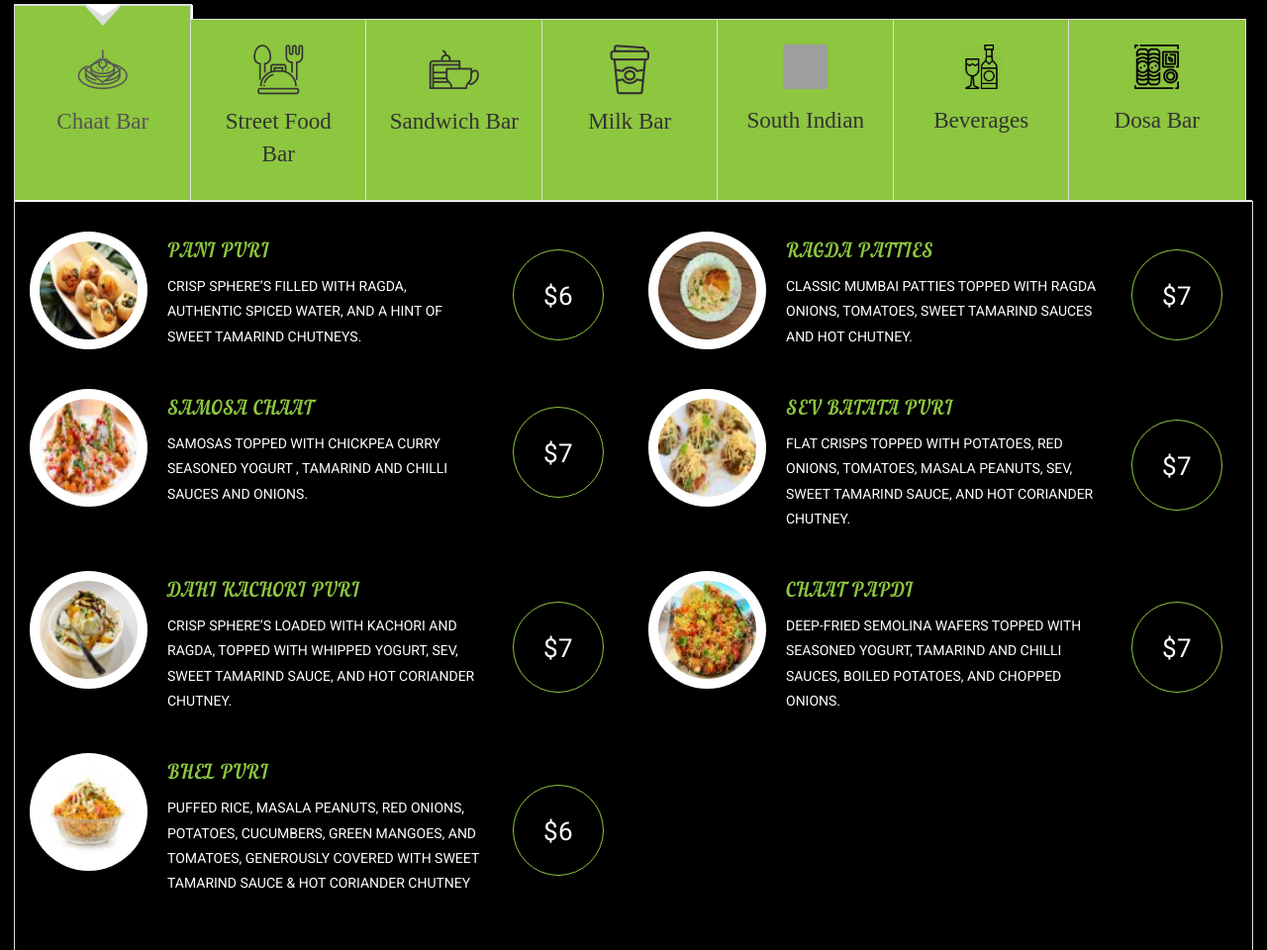
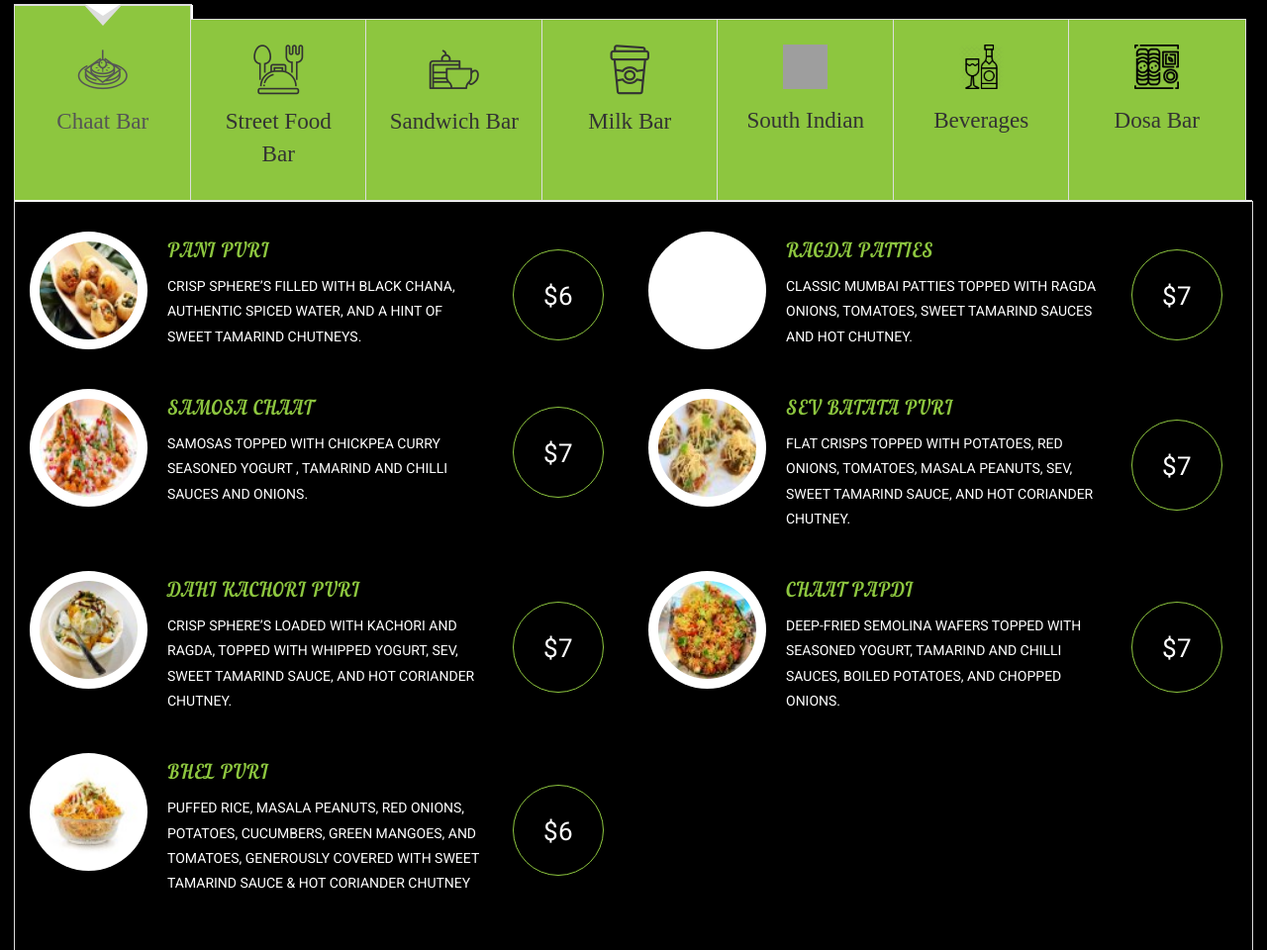
Before and after one commit to sarwankumar805/royalpaan_winnipeg, a PHP site: page /menu.html in a window 1280 px wide. Shown: the part 285-1245 px from the top of the page at 99% size. Run offline with PHP 8.4, Linux system fonts and the light colour scheme; some web fonts are replaced; grey boxes are pictures that could not be loaded.

Commit message:
Final upload

```diff
--- a/css/style.css
+++ b/css/style.css
@@ -1559,7 +1559,7 @@ textarea:focus, input:focus, select:focus, .bootstrap-select .dropdown-toggle:fo
 
 .footer-main{}
 .footer-news{
-	background:url(../images/newsletter-bg.jpg) no-repeat center;
+	background:url(../images/special_menu_bg.jpg) no-repeat center;
 	background-attachment:fixed;
 	background-size:cover;
 	position:relative;
--- a/menu.html
+++ b/menu.html
@@ -135,7 +135,7 @@ $('.fancyTabs').each(function() {
                                     <span class="icon-bar"></span>
                                 </button>
                                 <div class="logo">
-                                    <a class="navbar-brand js-scroll-trigger logo-header" href="index.php">
+                                    <a class="navbar-brand js-scroll-trigger logo-header" href="index.html">
                                         <img src="images/logo1 (2).png" alt="">
                                     </a>
                                 </div>
@@ -236,7 +236,7 @@ $('.fancyTabs').each(function() {
                                                     <div>
                                                         <h3>PANI PURI</h3>
                                                         <p>
-                                                            CRISP SPHERE’S FILLED WITH RAGDA, AUTHENTIC SPICED WATER, AND A HINT OF SWEET TAMARIND CHUTNEYS.
+                                                            CRISP SPHERE’S FILLED WITH BLACK CHANA, AUTHENTIC SPICED WATER, AND A HINT OF SWEET TAMARIND CHUTNEYS.
 
                                                         </p>
                                                     </div>
@@ -245,7 +245,7 @@ $('.fancyTabs').each(function() {
                                             </div>
                                             <div class="col-lg-6 col-md-6 col-sm-12 col-xs-12 ">
                                                 <div class="offer-item">
-                                                    <img src="images/ragda_patties.jpg" alt="" class="img-responsive">
+                                                    <img src="images/white.png" alt="" class="img-responsive">
                                                     <div>
                                                         <h3>RAGDA PATTIES</h3>
                                                         <p>
@@ -352,7 +352,7 @@ $('.fancyTabs').each(function() {
                                     </div>
                                     <div class="col-lg-6 col-md-6 col-sm-12 col-xs-12 ">
                                         <div class="offer-item">
-                                            <img src="images/masala-pav.jpg" alt="" class="img-responsive">
+                                            <img src="images/white.png" alt="" class="img-responsive">
                                             <div>
                                                 <h3>Masala Pav</h3>
                                                 <p>
```
Also changed, not shown: masala-pav.jpg (renamed from images/masala-pav.jpg).
